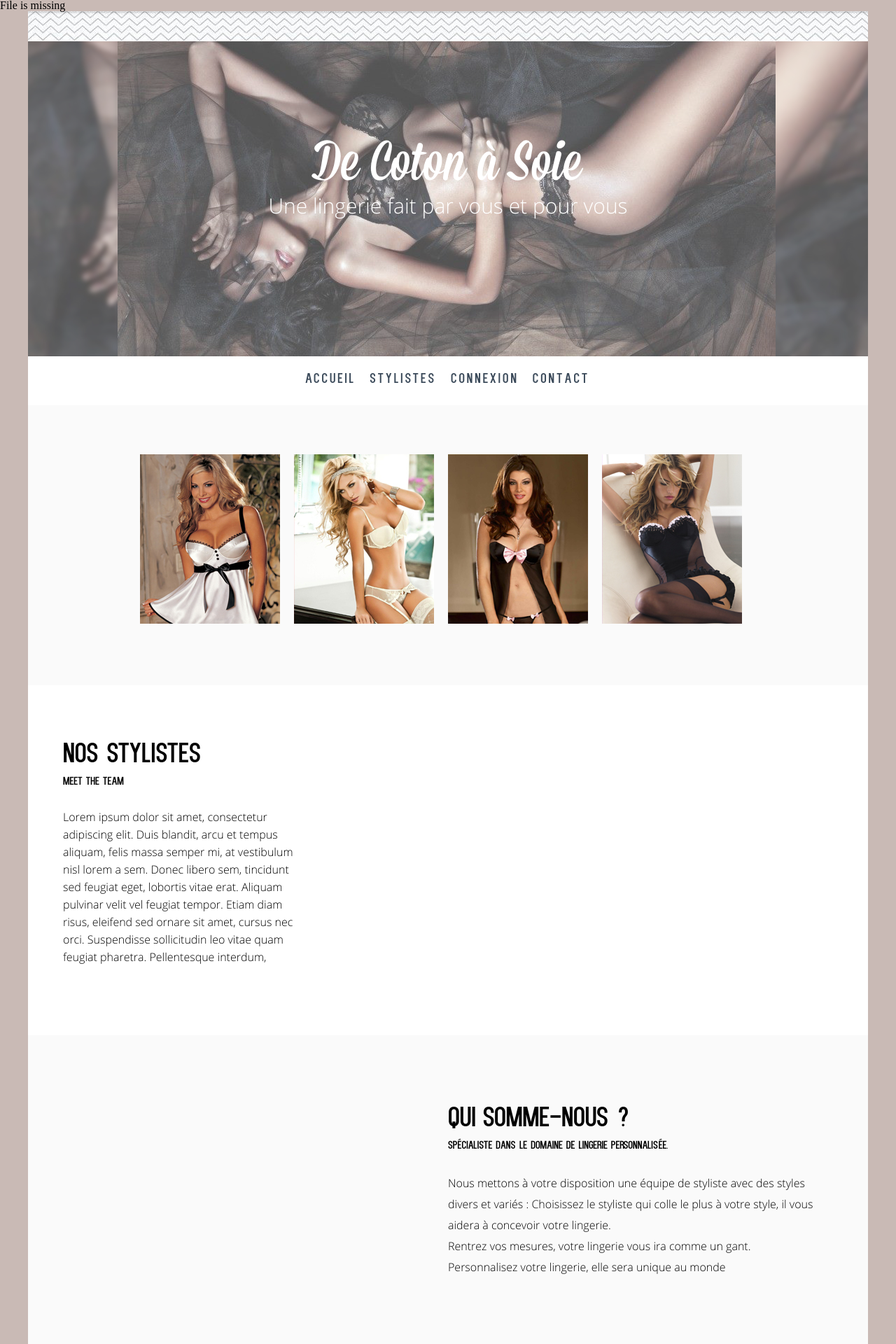
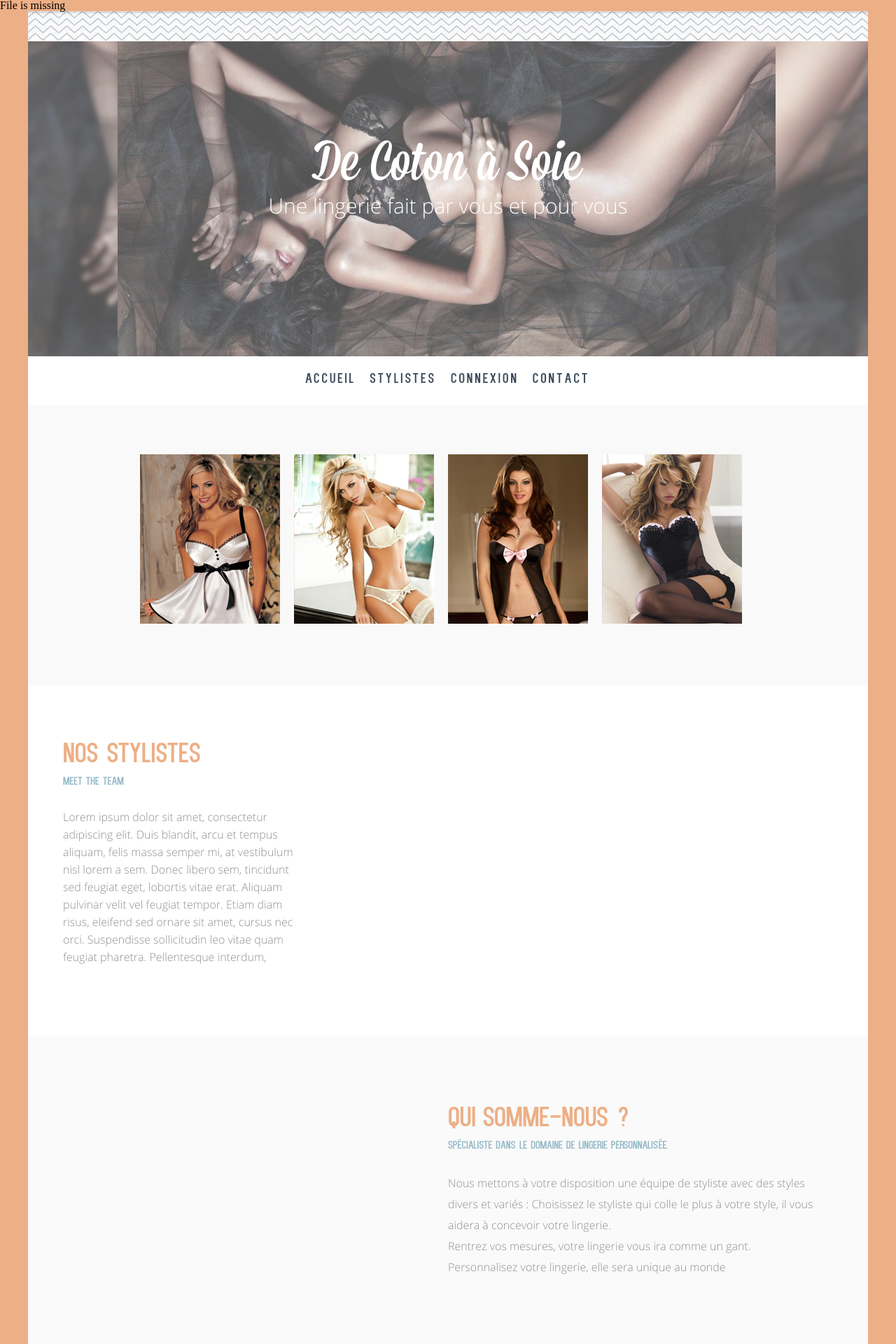
Before and after one commit to SNYdev/DeCotonASoi, a PHP site: page /DeCotonASoi/ in a window 1280 px wide. Shown: the top 1920 px of the page at 70% size. Run offline with PHP 8.4, Linux system fonts and the light colour scheme.

Commit message:
new complete index css

```diff
--- a/vue/css/style.css
+++ b/vue/css/style.css
@@ -15,20 +15,27 @@
 
 body{
 	height: 2050px;
-	background-color: #c9bab5;
+	background-color: #edaf86;
 }
 
 	.main{
 		width: 1200px;
 		height: 3008px;
-		background-color: yellow;
+		/*background-color: yellow;*/
 		margin: auto;
+		overflow: hidden;
+		box-shadow: 5px;
 	}
 
 		.header{
 			height: 43px;
 			background-image: url(../img/motifhead.jpg);
+			text-align: center;
 		}
+
+			#logosHeader{
+				/*padding-left: 128px;*/
+			}
 
 		.banner{
 			height: 450px;
@@ -87,7 +94,7 @@ body{
 
 		.tutoWebsite{
 			height: 400px;
-			background-color: #fafafa;
+			background-color: #f9f9f9;
 		}
 
 			.listTuto{
@@ -121,6 +128,7 @@ body{
 
 				.titleStylist{
 					font-family: 'Kenzo';
+					color: #edaf86;
 					font-size: 40px;
 					padding-top: 80px;
 					padding-bottom: 10px;
@@ -128,6 +136,7 @@ body{
 
 				.subTitleStylist{
 					font-family: 'Kenzo';
+					color: #95b9c7;
 					padding-bottom: 30px;
 				}
 
@@ -135,13 +144,27 @@ body{
 					font-family: 'OpenSans-Light';
 					font-weight: lighter;
 					line-height: 25px;
+					color: #909090;
 				}
 
 			.imgStylist{
-				width: 300px;
 				height: 500px;
+				overflow: hidden;
 				float: left;
 			}
+
+				.carre{
+					height: 500px;
+					position: absolute;
+					/*background-color: red;*/
+					overflow: hidden;
+					padding-left: 30px;
+				}
+
+					#allStylist{
+						padding-top: 30px;
+						padding-left: 50px;
+					}
 
 		.information{
 			height: 500px;
@@ -169,6 +192,7 @@ body{
 
 				.titleInformation{
 					font-family: 'Kenzo';
+					color: #edaf86;
 					font-size: 40px;
 					padding-top: 100px;
 					padding-bottom: 10px;
@@ -176,6 +200,7 @@ body{
 
 				.subTitleInformation{
 					font-family: 'Kenzo';
+					color: #95b9c7;
 					padding-bottom: 30px;
 				}
 
@@ -183,6 +208,7 @@ body{
 					width: 540px;
 					font-family: 'OpenSans-Light';
 					font-weight: lighter;
+					color: #909090;
 					line-height: 30px;
 				}
 
@@ -211,12 +237,14 @@ body{
 						font-family: 'Kenzo';
 						font-size: 40px;
 						padding-bottom: 10px;
+						color: #909090;
 					}
 
 					.subTitleBegin{
 						font-family: 'Kenzo';
 						padding-bottom: 30px;
 						letter-spacing: 3px;
+						color: #95b9c7;
 					}
 
 					.buttonBegin{
@@ -227,6 +255,8 @@ body{
 						margin-top: 5px;
 						margin-left: 60px;
 						font-size: 25px;
+						color: white;
+						border-radius: 2px;
 					}
 
 					.areaBegin{
```
